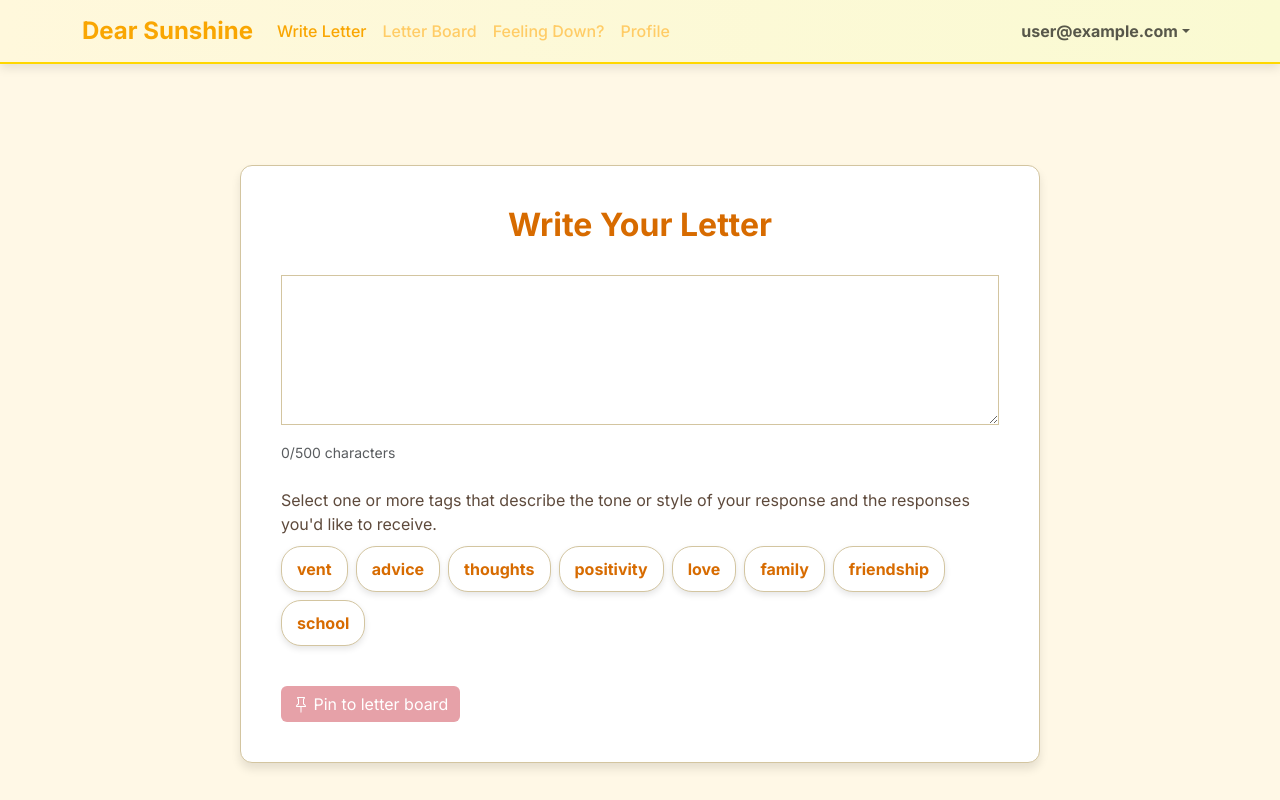
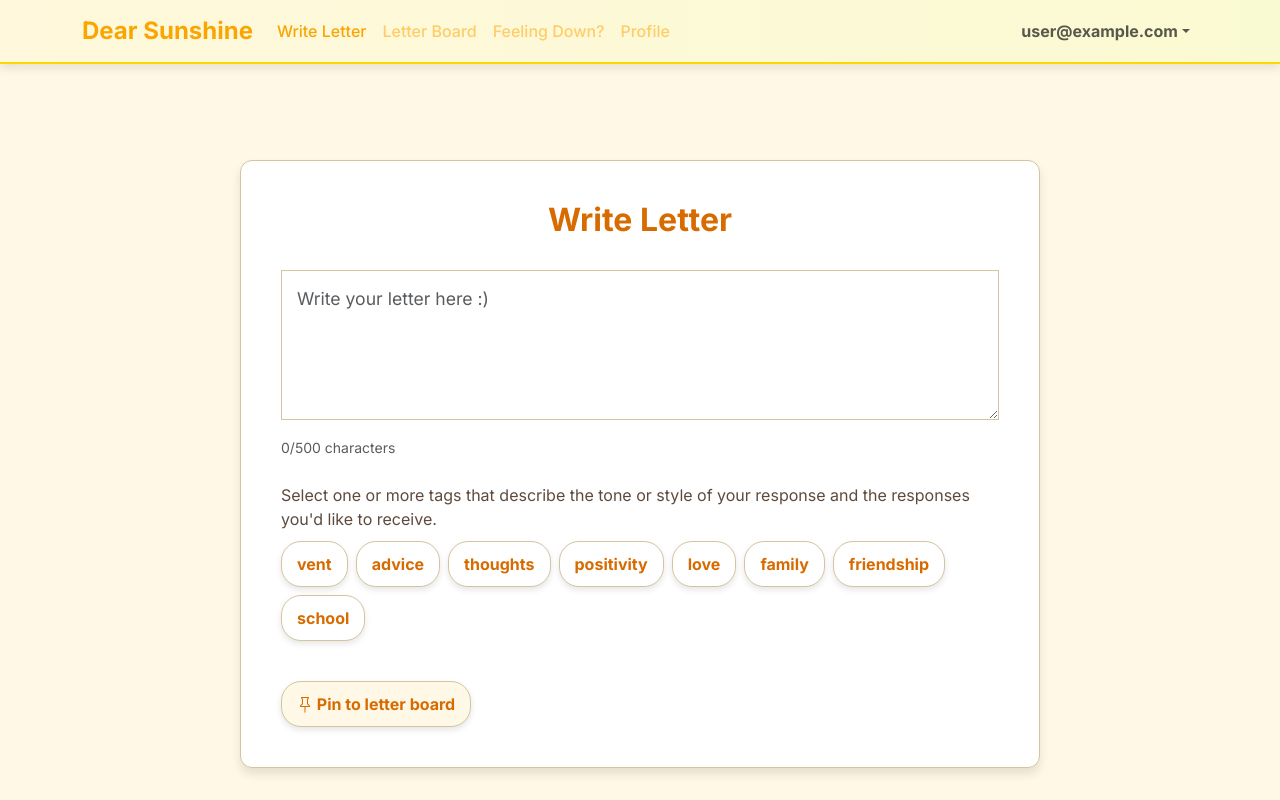
Before and after one commit to icastro808/dear-sunshine-, a Next.js app: page /add in a window 1280 px wide. Shown: the top 800 px of the page. Built offline with nearby package versions, Linux system fonts and the light colour scheme; no server answers; sample sign-in values are in the browser's storage.

Commit message:
finished write letter page

```diff
--- a/src/components/AddLetterForm.tsx
+++ b/src/components/AddLetterForm.tsx
@@ -67,9 +67,14 @@ const styles = {
     boxShadow: '0 3px 6px rgba(0, 0, 0, 0.1)',
   },
   submitBtn: {
-    backgroundColor: '#e6a1a8',
-    color: '#fff',
-    border: 'none',
+    backgroundColor: '#fff8e6',
+    color: '#d76b00',
+    borderRadius: '20px',
+    fontSize: '1rem',
+    fontWeight: 'bold',
+    border: '1px solid #d3c5a0',
+    padding: '10px 15px',
+    boxShadow: '0 3px 6px rgba(0, 0, 0, 0.1)',
   },
   resetBtn: {
     backgroundColor: '#f44336',
@@ -144,12 +149,13 @@ const AddLetterForm: React.FC = () => {
   return (
     <Container className="py-5" style={styles.container}>
       <Card style={styles.card as React.CSSProperties}>
-        <h2 style={styles.title as React.CSSProperties}>Write Your Letter</h2>
+        <h2 style={styles.title as React.CSSProperties}>Write Letter</h2>
         <Form onSubmit={handleSubmit(onSubmit)}>
           <Form.Group>
             {/* <Form.Label style={styles.label}>Text</Form.Label> */}
             <textarea
               {...register('text')}
+              placeholder="Write your letter here :)"
               className={`form-control ${errors.text ? 'is-invalid' : ''}`}
               style={styles.textarea as React.CSSProperties}
               // sends the value to the handleTextChange function to update the character count
```
Also changed, not shown: src/components/AddReplyForm.tsx (+15 -2 lines).
